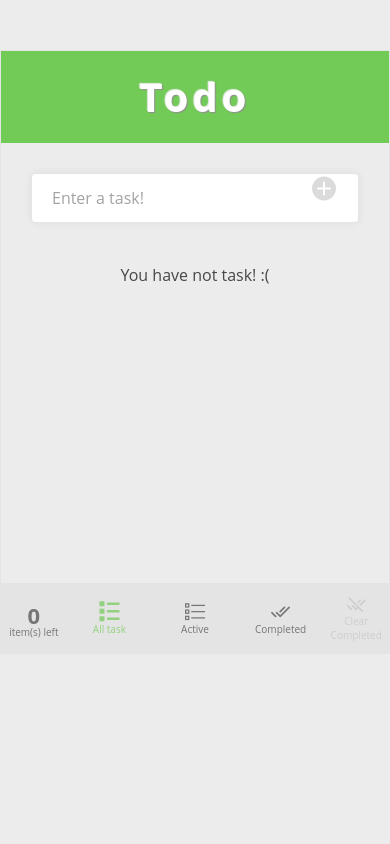
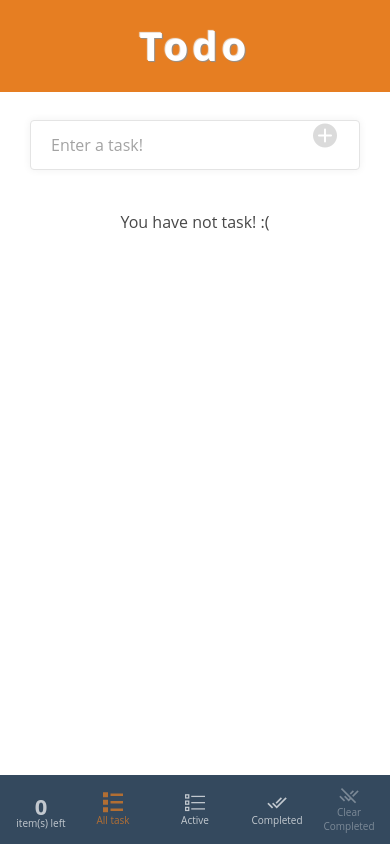
Before and after one commit to at-chaudang/todo-vue-pwa-dc, a Vue app: page / in a window 390 px wide. Built offline with nearby package versions, Linux system fonts and the light colour scheme.

Commit message:
Update UI

```diff
--- a/src/assets/styles/base/_variables.scss
+++ b/src/assets/styles/base/_variables.scss
@@ -12,7 +12,7 @@ $breakpoints: (
 
 // == Colors ===
 $colors: (
-  primary: #72ca57,
+  primary: #e67e22,
   secondary: #484848,
   txt-dark: #333,
   txt-gray: #8e8e8e,
@@ -61,7 +61,8 @@ $colors: (
   red-asterisk: #ff3232,
   iconf-bg: #c8c8c8,
   iconf-close: #6b6b6b,
-  completed: #7bc882
+  completed: #7bc882,
+  footer-bg: #34495e
 );
 
 // For icomoon
--- a/src/assets/styles/layout/_footer.scss
+++ b/src/assets/styles/layout/_footer.scss
@@ -1,5 +1,35 @@
 .page-footer {
   @include pxRem(padding, 10 0);
-  background: map-get($colors, border);
-  border-top: 1px solid map-get($colors, border);
+  background: map-get($colors, footer-bg);
+  .tab-list {
+    opacity: 0.7;
+  }
+  .btn-tab {
+    @include pxRem('padding', 0 10);
+    cursor: pointer;
+    background: none;
+    &.active {
+      color: map-get($colors, primary);
+    }
+    &:hover {
+      color: map-get($colors, primary);
+    }
+  }
+  .tabbar-item {
+    flex: 1 0;
+    text-align: center;
+    color: map-get($colors, white);
+    button {
+      color: map-get($colors, white);
+    }
+  }
+  .item-left {
+    flex: 2 0;
+  }
+  .item-clear {
+    flex: 2 0;
+    button {
+      background: transparent;
+    }
+  }
 }
--- a/src/assets/styles/layout/_header.scss
+++ b/src/assets/styles/layout/_header.scss
@@ -1,3 +1,5 @@
+.page-header {
+  @include pxRem(height, 90);
   .logo {
     @include pxRem(padding, 10 0);
     text-shadow: -1px -1px 1px #ececec, 1px 1px 1px #909090;
@@ -6,3 +8,4 @@
       @include pxRem(letter-spacing, 4);
     }
   }
+}
--- a/src/assets/styles/layout/_layout.scss
+++ b/src/assets/styles/layout/_layout.scss
@@ -4,10 +4,7 @@
   border: 1px solid #e4e4e4;
 }
 .main-container {
-  @include pxRem(padding, 20 30);
-}
-body {
-  background: #ececec;
+  @include pxRem(padding, 20);
 }
 h1 {
   @include pxRem(font-size, 40);
--- a/src/assets/styles/pages/_home.scss
+++ b/src/assets/styles/pages/_home.scss
@@ -1,15 +1,15 @@
 .todo-item {
-  @include pxRem('height', 50);
-  @include pxRem('padding', 0 22);
-  @include pxRem('margin', 10 0);
-  @include pxRem('border-radius', 5);
-  @include pxRem('box-shadow', 0 4 8 0 rgba(0, 0, 0, 0.08));
+  @include pxRem(height, 50);
+  @include pxRem(padding, 0 22);
+  @include pxRem(margin, 10);
+  @include pxRem(border-radius, 5);
+  @include pxRem(box-shadow, 4 4 8 0 rgba(0, 0, 0, 0.08));
   display: flex;
   align-items: center;
   background: map-get($colors, white);
   .delete-icon {
-    @include pxRem('min-width', 30);
-    @include pxRem('font-size', 24);
+    @include pxRem(min-width, 30);
+    @include pxRem(font-size, 24);
     opacity: 0.5;
     margin-left: auto;
     &:hover {
@@ -17,7 +17,7 @@
     }
   }
   .todo-text {
-    @include pxRem('width', calc(100% - 15px));
+    @include pxRem(width, calc(100% - 15px));
     -webkit-tap-highlight-color: transparent;
     &.completed {
       text-decoration: line-through;
@@ -25,10 +25,10 @@
     }
   }
   .checkmark {
-    @include pxRem('height', 25);
-    @include pxRem('width', 25);
-    @include pxRem('border-radius', 4);
-    @include pxRem('margin-right', 20);
+    @include pxRem(height, 25);
+    @include pxRem(width, 25);
+    @include pxRem(border-radius, 4);
+    @include pxRem(margin-right, 20);
     background: map-get($colors, border);
     opacity: 0.5;
     &:hover {
@@ -38,12 +38,12 @@
       background: map-get($colors, primary);
       opacity: 1;
       &::after {
-        @include pxRem('left', 9);
-        @include pxRem('top', 5);
-        @include pxRem('width', 5);
-        @include pxRem('height', 10);
+        @include pxRem(left, 9);
+        @include pxRem(top, 5);
+        @include pxRem(width, 5);
+        @include pxRem(height, 10);
         border: solid map-get($colors, white);
-        @include pxRem('border-width', 0 3 3 0);
+        @include pxRem(border-width, 0 3 3 0);
         position: absolute;
         content: '';
         display: block;
@@ -58,73 +58,67 @@
 
 .todo-form {
   .form-control {
-    @include pxRem('height', 50);
+    @include pxRem(height, 50);
   }
   .btn-add {
-    @include pxRem('width', 40);
-    @include pxRem('height', 50);
-    @include pxRem('line-height', 50);
-    @include pxRem('right', 15);
-    @include pxRem('font-size', 20);
+    @include pxRem(width, 40);
+    @include pxRem(height, 50);
+    @include pxRem(line-height, 50);
+    @include pxRem(right, 25);
+    @include pxRem(font-size, 20);
     justify-content: center;
     background: none;
     border: 0;
     position: absolute;
     -webkit-tap-highlight-color: transparent;
     .icon-plus {
-      @include pxRem('width', 34);
-      @include pxRem('height', 34);
+      @include pxRem(width, 34);
+      @include pxRem(height, 34);
       background: url('assets/images/icons8-plus.svg');
       background-size: cover;
     }
   }
   .todo-input {
-    @include pxRem('padding', 0 20);
+    @include pxRem(padding, 0 20);
+    @include pxRem(margin, 0 10);
   }
 }
 .todo-list-page {
   .todo-list {
-    @include pxRem('height', 300);
-    overflow: scroll;
-  }
-}
-.page-footer {
-  .tab-list {
-    opacity: 0.7;
-  }
-  .btn-tab {
-    @include pxRem('padding', 0 10);
-    cursor: pointer;
-    background: none;
-    &.active {
-      color: map-get($colors, primary);
-    }
-    &:hover {
-      color: map-get($colors, primary);
-    }
-  }
-  .tabbar-item {
-    flex: 1 0;
-    text-align: center;
-  }
-  .item-left {
-    flex: 2 0;
-  }
-  .item-clear {
-    flex: 2 0;
-    button {
-      background: transparent;
-    }
+    @include pxRem(height, 310);
+    overflow: auto;
   }
 }
 
 @media (max-width: 767px) {
+  body {
+    @include pxRem(padding-top, 0);
+  }
+  .container {
+    border: 0;
+  }
+  .main-container {
+    @include pxRem(padding-top, 110);
+  }
+  .page-header {
+    position: fixed;
+    top: 0;
+    z-index: 2;
+    width: 100%;
+  }
   .page-footer {
-    @include pxRem('font-size', 10);
+    @include pxRem(font-size, 10);
+    @include pxRem(padding, 10);
+    background: map-get($colors, footer-bg);
+    position: fixed;
+    z-index: 2;
+    bottom: 0;
+    width: 100%;
+    height: auto;
     .item-left {
       strong {
-        @include pxRem('font-size', 22);
-        @include pxRem('height', 26);
+        @include pxRem(font-size, 22);
+        @include pxRem(height, 26);
         display: block;
       }
     }
```
Lines whose indentation alone changed are shown as unchanged.
